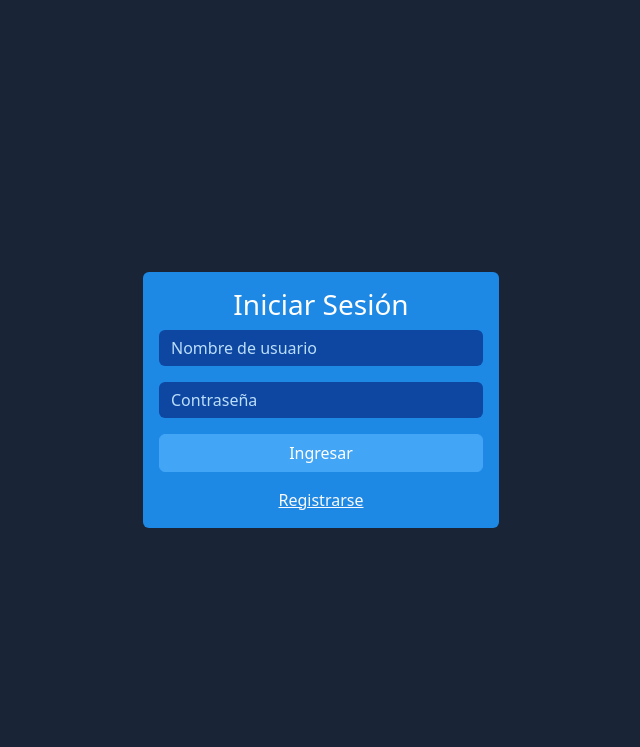
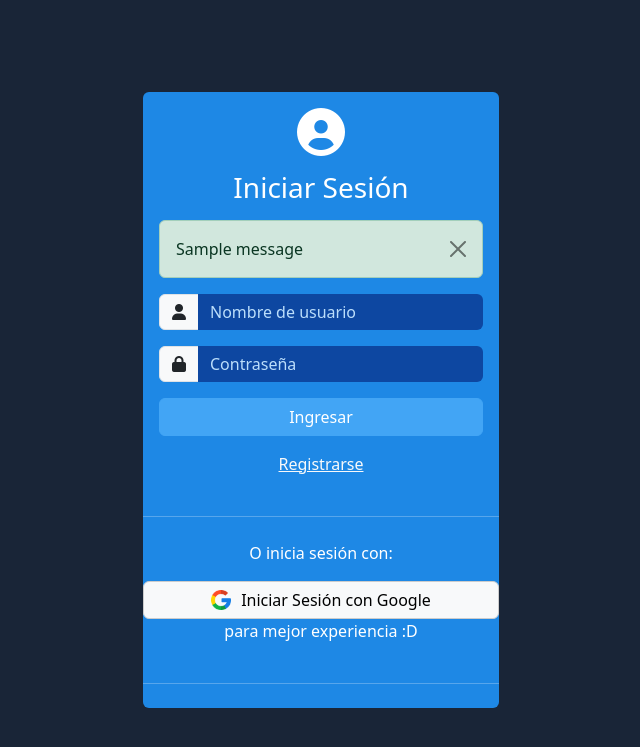
Before and after one commit to nachole957/To_Do, a Flask app: page /login in a window 1280 px wide. Shown: the top 747 px of the page, without its empty margins (319-959 px from the left). Run offline with Flask 3, Linux system fonts and the light colour scheme; tables that the repository leaves empty hold one stand-in row (values such as "Sample post"); one stand-in notice (Sample message) is shown.

Commit message:
Primera versión del proyecto

```diff
--- a/app.py
+++ b/app.py
@@ -1,7 +1,11 @@
-from flask import Flask, render_template, request, redirect, url_for, jsonify, flash
+from flask import Flask, render_template, request, redirect, url_for, jsonify, flash, session
 from flask_sqlalchemy import SQLAlchemy
 from flask_login import LoginManager, UserMixin, login_user, login_required, logout_user, current_user
 from werkzeug.security import generate_password_hash, check_password_hash
+from auth_google import google_login, google_callback, login_is_required, list_tasks, add_task
+from google.oauth2.credentials import Credentials
+from googleapiclient.discovery import build
+from config import SECRET_KEY
 import secrets
 
 app = Flask(__name__)
@@ -9,7 +13,7 @@ app = Flask(__name__)
 # Configuración de la base de datos y la clave secreta
 app.config['SQLALCHEMY_DATABASE_URI'] = 'sqlite:///todo_app.db'
 app.config['SQLALCHEMY_TRACK_MODIFICATIONS'] = False
-app.config['SECRET_KEY'] = secrets.token_hex(16)  # Clave secreta segura generada
+app.config['SECRET_KEY'] = SECRET_KEY
 
 db = SQLAlchemy(app)
 
@@ -21,7 +25,7 @@ login_manager.login_view = 'login'
 class Usuario(UserMixin, db.Model):
     id = db.Column(db.Integer, primary_key=True)
     username = db.Column(db.String(50), unique=True, nullable=False)
-    password = db.Column(db.String(255), nullable=False)
+    password = db.Column(db.String(255), nullable=False, default="oauth_user")
 
 # Modelo de Tarea
 class Tarea(db.Model):
@@ -49,6 +53,15 @@ def add():
     nueva_tarea = Tarea(descripcion=descripcion, estado='Sin iniciar', usuario_id=current_user.id)
     db.session.add(nueva_tarea)
     db.session.commit()
+
+    # Si el usuario está autenticado con Google OAuth, sincroniza con Google Tasks
+    if "google_id" in session:
+        try:
+            add_task(descripcion)
+            flash("Tarea agregada también en Google Tasks.", "success")
+        except Exception as e:
+            flash(f"Error al sincronizar con Google Tasks: {e}", "error")
+
     return redirect(url_for('index'))
 
 # Ruta para editar una tarea
@@ -56,9 +69,38 @@ def add():
 @login_required
 def edit(id):
     tarea = Tarea.query.get_or_404(id)
-    tarea.descripcion = request.form['descripcion']
-    tarea.estado = request.form['estado']
+    nueva_descripcion = request.form['descripcion']
+    nuevo_estado = request.form['estado']
+
+    # Actualiza localmente
+    tarea.descripcion = nueva_descripcion
+    tarea.estado = nuevo_estado
     db.session.commit()
+    flash("Tarea actualizada localmente.", "success")
+
+    # Si el usuario está autenticado con Google OAuth, sincroniza con Google Tasks
+    if "google_id" in session:
+        try:
+            credentials = Credentials(**session['credentials'])
+            service = build('tasks', 'v1', credentials=credentials)
+
+            # Buscar la tarea en Google Tasks por título
+            tasks = service.tasks().list(tasklist='@default').execute().get('items', [])
+            for task in tasks:
+                if task['title'] == tarea.descripcion:
+                    # Actualizar descripción y estado en Google Tasks
+                    service.tasks().patch(
+                        tasklist='@default',
+                        task=task['id'],
+                        body={'title': nueva_descripcion, 'status': 'completed' if nuevo_estado == 'Terminado' else 'needsAction'}
+                    ).execute()
+                    flash("Tarea actualizada también en Google Tasks.", "success")
+                    break
+            else:
+                flash("No se encontró la tarea en Google Tasks para actualizarla.", "warning")
+        except Exception as e:
+            flash(f"Error al sincronizar con Google Tasks: {e}", "error")
+
     return redirect(url_for('index'))
 
 # Ruta para eliminar una tarea
@@ -66,9 +108,36 @@ def edit(id):
 @login_required
 def delete(id):
     tarea = Tarea.query.get_or_404(id)
+
+    # Si el usuario está autenticado con Google OAuth
+    if "google_id" in session:
+        try:
+            # Crear credenciales desde la sesión
+            credentials = Credentials(**session['credentials'])
+            service = build('tasks', 'v1', credentials=credentials)
+
+            # Buscar la tarea en Google Tasks por título
+            tasks = service.tasks().list(tasklist='@default').execute().get('items', [])
+            for task in tasks:
+                if task['title'] == tarea.descripcion:
+                    # Eliminar la tarea en Google Tasks
+                    service.tasks().delete(tasklist='@default', task=task['id']).execute()
+                    flash("Tarea eliminada también en Google Tasks.", "success")
+                    break
+            else:
+                flash("No se encontró la tarea en Google Tasks para eliminarla.", "warning")
+        except Exception as e:
+            flash(f"Error al eliminar la tarea en Google Tasks: {e}", "error")
+    else:
+        flash("Eliminación en Google Tasks no implementada.", "info")
+
+    # Eliminar la tarea localmente
     db.session.delete(tarea)
     db.session.commit()
+    flash("Tarea eliminada localmente.", "success")
+
     return redirect(url_for('index'))
+
 
 # Ruta para actualizar el estado de una tarea con drag-and-drop
 @app.route('/update_status', methods=['POST'])
@@ -77,12 +146,42 @@ def update_status():
     task_id = request.form.get('id')
     new_status = request.form.get('status')
 
+    if not task_id or not new_status:
+        return jsonify(success=False, error="Invalid data"), 400
+
     tarea = Tarea.query.get(task_id)
     if tarea and tarea.usuario_id == current_user.id:
+        # Actualiza localmente
         tarea.estado = new_status
         db.session.commit()
+        flash("Estado de la tarea actualizado localmente.", "success")
 
-    return jsonify(success=True)
+        # Sincroniza con Google Tasks
+        if "google_id" in session:
+            try:
+                credentials = Credentials(**session['credentials'])
+                service = build('tasks', 'v1', credentials=credentials)
+
+                # Buscar la tarea en Google Tasks por título
+                tasks = service.tasks().list(tasklist='@default').execute().get('items', [])
+                for task in tasks:
+                    if task['title'] == tarea.descripcion:
+                        # Actualizar estado en Google Tasks
+                        service.tasks().patch(
+                            tasklist='@default',
+                            task=task['id'],
+                            body={'status': 'completed' if new_status == 'Terminado' else 'needsAction'}
+                        ).execute()
+                        flash("Estado de la tarea sincronizado con Google Tasks.", "success")
+                        break
+                else:
+                    flash("No se encontró la tarea en Google Tasks para actualizar su estado.", "warning")
+            except Exception as e:
+                flash(f"Error al sincronizar estado con Google Tasks: {e}", "error")
+
+        return jsonify(success=True)
+
+    return jsonify(success=False, error="Unauthorized or task not found"), 403
 
 # Ruta para registro de usuarios
 @app.route('/register', methods=['GET', 'POST'])
@@ -92,12 +191,13 @@ def register():
         password = request.form['password']
         existing_user = Usuario.query.filter_by(username=username).first()
         if existing_user:
-            flash('Este nombre de usuario ya existe.')
+            flash('El nombre de usuario ya existe. Por favor, elija otro.', 'error')
             return redirect(url_for('register'))
         hashed_password = generate_password_hash(password, method='pbkdf2:sha256')
         new_user = Usuario(username=username, password=hashed_password)
         db.session.add(new_user)
         db.session.commit()
+        flash('Usuario registrado exitosamente. Por favor, inicie sesión.', 'success')
         return redirect(url_for('login'))
     return render_template('register.html')
 
@@ -110,17 +210,95 @@ def login():
         user = Usuario.query.filter_by(username=username).first()
         if user and check_password_hash(user.password, password):
             login_user(user)
+            flash('Inicio de sesión exitoso.', 'success')
             return redirect(url_for('index'))
-        flash('Nombre de usuario o contraseña incorrectos')
+        flash('Nombre de usuario o contraseña incorrectos.', 'error')
         return redirect(url_for('login'))
     return render_template('login.html')
+
+# Ruta protegida para probar el login con Google
+@app.route('/protected_area')
+@login_is_required
+def protected_area():
+    return f"Bienvenido, {session['name']}! <br/> <a href='/logout'>Cerrar sesión</a>"
 
 # Ruta para cerrar sesión
 @app.route('/logout')
 @login_required
 def logout():
+    session.clear()
     logout_user()
     return redirect(url_for('login'))
+
+# Ruta para login con Google
+@app.route('/google-login')
+def google_login_route():
+    return google_login()
+
+@app.route('/callback')
+def google_callback_route():
+    # Manejo de estado inválido
+    if "state" not in session or session["state"] != request.args.get("state"):
+        flash("Error: Estado inválido o faltante.", "danger")
+        return redirect(url_for('index'))
+    # Obtiene los datos del usuario desde el callback de Google
+    email, name = google_callback()
+
+    # Manejo de la base de datos en `main.py`
+    existing_user = Usuario.query.filter_by(username=email).first()
+    if not existing_user:
+        print("Creando un nuevo usuario en la base de datos...")
+        new_user = Usuario(username=email, password="oauth_user")
+        db.session.add(new_user)
+        db.session.commit()
+        login_user(new_user)
+    else:
+        print("Usuario existente encontrado. Autenticando...")
+        login_user(existing_user)
+
+    # Sincroniza las tareas de Google Tasks con la base de datos local
+    if "google_id" in session:
+        try:
+            tasks = list_tasks()
+            for task in tasks:
+                if not Tarea.query.filter_by(descripcion=task['title'], usuario_id=current_user.id).first():
+                    nueva_tarea = Tarea(descripcion=task['title'], estado='Sin iniciar', usuario_id=current_user.id)
+                    db.session.add(nueva_tarea)
+            db.session.commit()
+            flash("Tareas de Google sincronizadas con la base de datos.", "success")
+        except Exception as e:
+            flash(f"Error al sincronizar tareas de Google: {e}", "error")
+
+    return redirect(url_for('index'))
+
+@app.route('/delete_user', methods=['POST'])
+def delete_user():
+    try:
+        # Obtener el nombre de usuario desde el cuerpo de la solicitud
+        data = request.json
+        username = data.get('username')
+
+        # Buscar el usuario en la base de datos
+        user = Usuario.query.filter_by(username=username).first()
+
+        if not user:
+            return jsonify({'message': 'Usuario no encontrado'}), 404
+
+        # Eliminar el usuario
+        db.session.delete(user)
+        db.session.commit()
+
+        return jsonify({'message': f'Usuario {username} eliminado con éxito'}), 200
+    except Exception as e:
+        return jsonify({'message': 'Ocurrió un error', 'error': str(e)}), 500
+
+
+# Rutas básicas para prueba
+@app.route('/')
+def home():
+    return "¡Hola, mundo!"
+
+
 
 # Inicialización de la base de datos
 if __name__ == '__main__':
--- a/templates/login.html
+++ b/templates/login.html
@@ -4,6 +4,8 @@
     <meta charset="UTF-8">
     <meta name="viewport" content="width=device-width, initial-scale=1.0">
     <link href="https://cdn.jsdelivr.net/npm/bootstrap@5.3.0-alpha1/dist/css/bootstrap.min.css" rel="stylesheet">
+    <link rel="stylesheet" href="https://cdnjs.cloudflare.com/ajax/libs/font-awesome/6.0.0/css/all.min.css">
+    <link rel="icon" href="{{ url_for('static', filename='images/icon.png') }}" type="image/x-icon">
     <title>Login</title>
     <style>
         body {
@@ -31,6 +33,18 @@
         .form-control::placeholder {
             color: #bbdefb;
         }
+        .alert {
+            margin-top: 15px;
+        }
+        .icon-container {
+            display: flex;
+            align-items: center;
+            justify-content: center;
+            margin-bottom: 15px;
+        }
+        .icon-container i {
+            font-size: 3rem;
+        }
     </style>
 </head>
 <body>
@@ -39,13 +53,38 @@
             <div class="col-md-4">
                 <div class="card">
                     <div class="card-body">
+                        <div class="icon-container text-center">
+                            <i class="fas fa-user-circle"></i>
+                        </div>
                         <h3 class="text-center">Iniciar Sesión</h3>
+                        {% with messages = get_flashed_messages(with_categories=true) %}
+                        {% if messages %}
+                            <div id="flash-messages">
+                                {% for category, message in messages %}
+                                    <div class="alert alert-{{ category }} alert-dismissible fade show" role="alert">
+                                        {{ message }}
+                                        <button type="button" class="btn-close" data-bs-dismiss="alert" aria-label="Close"></button>
+                                    </div>
+                                {% endfor %}
+                            </div>
+                        {% endif %}
+                        {% endwith %}
                         <form action="/login" method="POST">
-                            <div class="mb-3">
-                                <input type="text" name="username" class="form-control" placeholder="Nombre de usuario" required>
+                            <div class="mb-3 input-group">
+                                <span class="input-group-text">
+                                    <i class="fas fa-user"></i>
+                                </span>
+                                <input type="text" name="username" class="form-control" placeholder="Nombre de usuario"
+                                       required pattern="^[a-zA-Z0-9_]{3,20}$"
+                                       title="El nombre de usuario debe tener entre 3 y 20 caracteres alfanuméricos.">
                             </div>
-                            <div class="mb-3">
-                                <input type="password" name="password" class="form-control" placeholder="Contraseña" required>
+                            <div class="mb-3 input-group">
+                                <span class="input-group-text">
+                                    <i class="fas fa-lock"></i>
+                                </span>
+                                <input type="password" name="password" class="form-control" placeholder="Contraseña"
+                                       required minlength="8"
+                                       title="La contraseña debe tener al menos 8 caracteres.">
                             </div>
                             <div class="d-grid">
                                 <button type="submit" class="btn btn-primary">Ingresar</button>
@@ -55,6 +94,17 @@
                             <a href="/register" class="text-light">Registrarse</a>
                         </div>
                     </div>
+                    <hr class="my-4">
+                    <div class="text-center">
+                        <p>O inicia sesión con:</p>
+                        <a href="/google-login" class="btn btn-light d-flex align-items-center justify-content-center" style="color: #000; border-color: #ccc;">
+                            <img src="{{ url_for('static', filename='images/google_logo.png') }}" alt="Google Logo"
+                                 style="width: 20px; height: 20px; margin-right: 10px;">
+                            Iniciar Sesión con Google
+                        </a>
+                        <p>para mejor experiencia :D</p>
+                    </div>
+                    <hr class="my-4">
                 </div>
             </div>
         </div>
```
Also changed, not shown: auth_google.py (added, +108 -0 lines), requirements.txt (+14 -34 lines), templates/index.html (+26 -1 lines), templates/register.html (+11 -0 lines), tests/conftest.py (added, +27 -0 lines), tests/test_e2e.py (added, +50 -0 lines), tests/test_integration.py (added, +62 -0 lines), tests/test_security.py (added, +91 -0 lines), __init__.py (added), static/images/google_logo.png (added), static/images/icon.png (added), tests/__init__.py (added), 1 other file.
